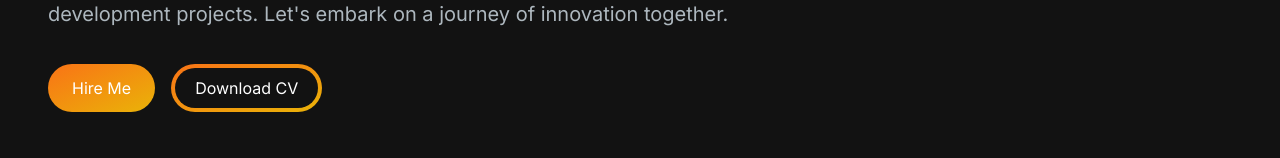
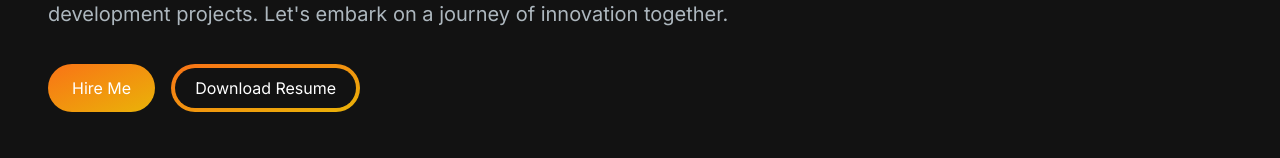
Before and after one commit to harrisazmi/OnlinePortfolio, a Next.js app: page / in a window 1280 px wide. Shown: the part 788-946 px from the top of the page. Built offline with nearby package versions, Linux system fonts and the light colour scheme.

Commit message:
updated link resume

```diff
--- a/src/app/components/AvatarSection.jsx
+++ b/src/app/components/AvatarSection.jsx
@@ -65,10 +65,10 @@ const AvatarSection = () => {
                 Hire Me
               </a>
             </Link>
-            <Link legacyBehavior href="/">
+            <Link legacyBehavior href="/Harris_Azmi_Resume.pdf">
               <a className="px-1 inline-block py-1 w-full sm:w-fit rounded-full bg-gradient-to-br from-primary-500 to-secondary-500 hover:bg-slate-800 text-white mt-3">
                 <span className="block bg-[#121212] hover:bg-slate-800 rounded-full px-5 py-2">
-                  Download CV
+                  Download Resume
                 </span>
               </a>
             </Link>
```
Also changed, not shown: 1 other file (tests, documents, lock files or other folders).
